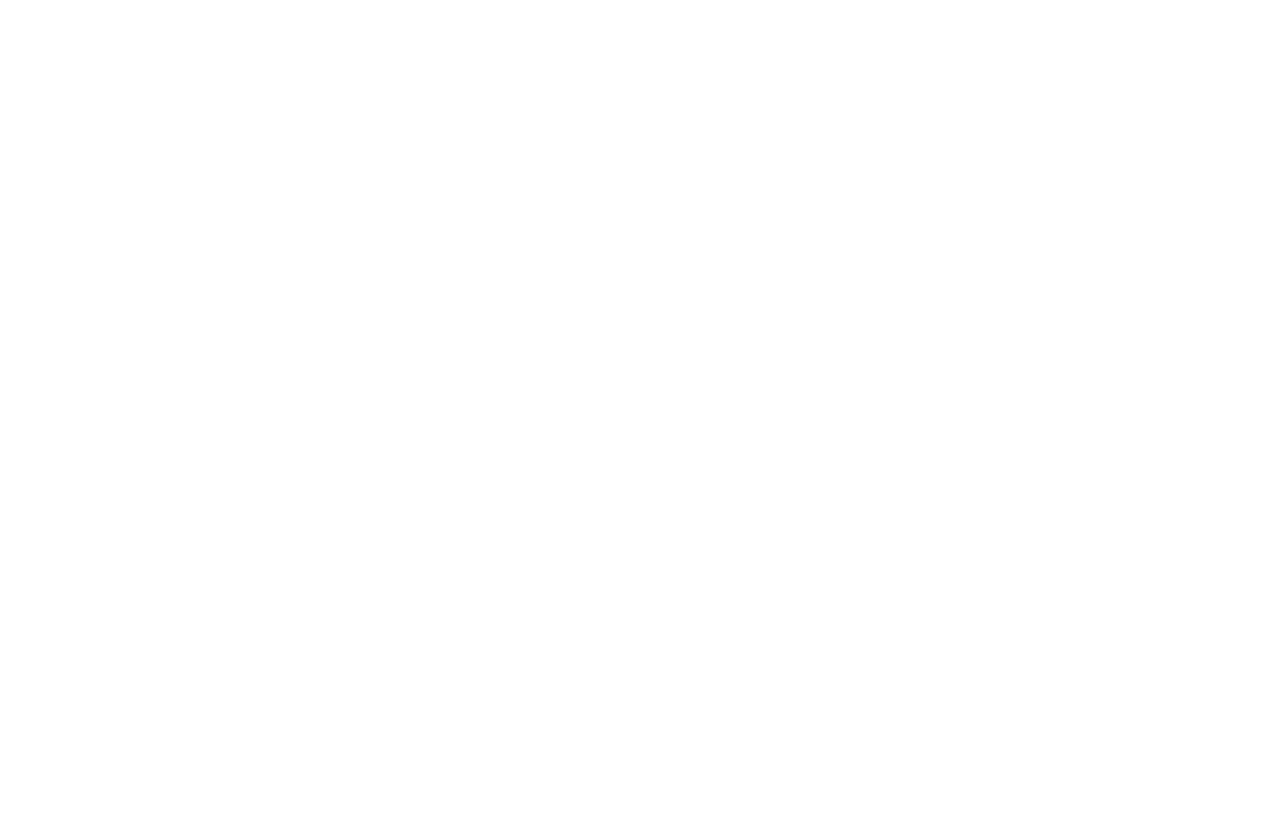
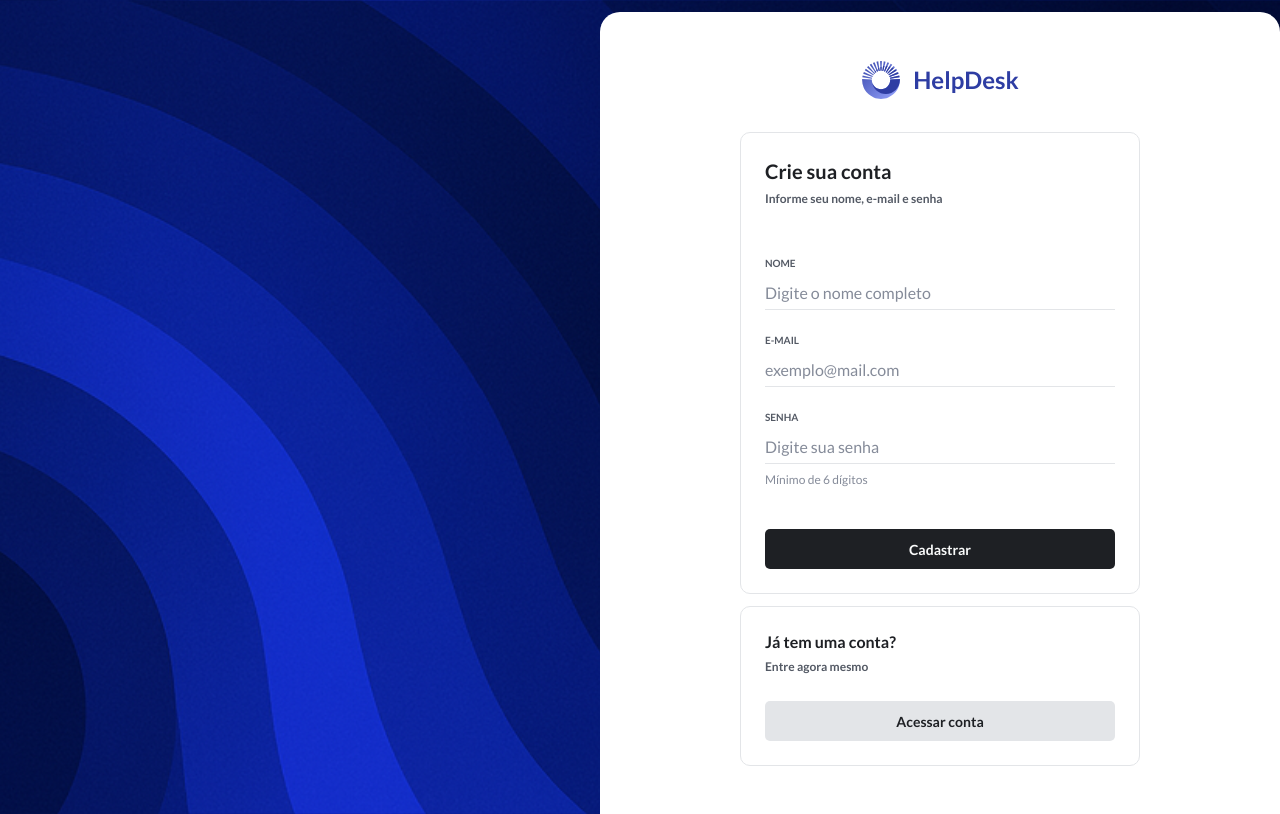
Before and after one commit to guithr/helpdesk-fullstack, a React (Vite) app: page /signup in a window 1280 px wide. Before the commit this address had no page. Built offline with nearby package versions, Linux system fonts and the light colour scheme.

Commit message:
feat: criação das páginas de SignIn e SignUp e também foi feito o AuthLayout

```diff
--- a/package.json
+++ b/package.json
@@ -13,6 +13,7 @@
     "react": "^19.1.1",
     "react-dom": "^19.1.1",
     "react-router": "^7.8.2",
+    "react-router-dom": "6.28.0",
     "tailwind-merge": "^3.3.1",
     "tailwind-variants": "^3.1.1",
     "tailwindcss": "^4.1.13"
--- a/src/App.tsx
+++ b/src/App.tsx
@@ -1,12 +1,5 @@
-import { BrowserRouter, Route, Routes } from "react-router";
-import PageComponents from "./pages/page-components";
+import { Routes } from "./routes";
 
 export function App() {
-  return (
-    <BrowserRouter>
-      <Routes>
-        <Route path="/componentes" element={<PageComponents />} />
-      </Routes>
-    </BrowserRouter>
-  );
+  return <Routes />;
 }
--- a/src/components/ui/button.tsx
+++ b/src/components/ui/button.tsx
@@ -6,6 +6,7 @@
 export const buttonVariants = tv({
   base: `
     flex items-center justify-center gap-2
+    font-bold
     transition group
     cursor-pointer
     border-none rounded-[5px]
--- /dev/null
+++ b/src/layouts/AuthLayout.tsx
@@ -0,0 +1,33 @@
+import { Outlet } from "react-router-dom";
+import bgLogin from "../assets/images/bg-login.png";
+import logoDark from "../assets/logos/Logo_IconDark.svg";
+import Text from "../components/ui/text";
+
+export function AuthLayout() {
+  return (
+    <div
+      className="min-h-screen flex items-center bg-cover bg-center justify-center md:justify-end"
+      style={{ backgroundImage: `url(${bgLogin})` }}
+    >
+      <div
+        className={`
+          min-h-screen
+         bg-white
+          w-full md:w-auto
+          rounded-t-[20px] md:rounded-tl-[20px]
+          mt-8 md:mt-3
+          px-6 py-8 md:px-[140px] md:py-12
+          `}
+      >
+        <div className="flex justify-center items-center gap-3 mb-6 md:mb-8">
+          <img src={logoDark} alt="Logo da empresa" className="w-10 h-10" />
+          <Text variant="text-xl" className="text-blue-dark">
+            HelpDesk
+          </Text>
+        </div>
+
+        <Outlet />
+      </div>
+    </div>
+  );
+}
--- /dev/null
+++ b/src/pages/Auth/SignIn copy.tsx
@@ -0,0 +1,74 @@
+import bgLogin from "../../assets/images/bg-login.png";
+import logoDark from "../../assets/logos/Logo_IconDark.svg";
+import Button from "../../components/ui/button";
+import Card from "../../components/ui/card";
+import Input from "../../components/ui/input";
+import Text from "../../components/ui/text";
+
+export function SignInCopy() {
+  return (
+    <div
+      className="min-h-screen flex items-center bg-cover bg-center justify-center md:justify-end"
+      style={{ backgroundImage: `url(${bgLogin})` }}
+    >
+      <div
+        className={`
+          min-h-screen
+         bg-white
+          w-full md:w-auto
+          rounded-t-[10px] md:rounded-tl-[10px]
+          mt-8 md:mt-3
+          px-6 py-8 md:px-[140px] md:py-12
+          `}
+      >
+        <div className="flex justify-center items-center gap-3 mb-6 md:mb-8">
+          <img src={logoDark} alt="Logo da empresa" className="w-10 h-10" />
+          <Text variant="text-xl" className="text-blue-dark">
+            HelpDesk
+          </Text>
+        </div>
+
+        <div className="max-w-[342px] md:min-w-[400px] mx-auto">
+          <Card>
+            <Text variant="text-lg" className="text-gray-200" as="h2">
+              Acesse o portal
+            </Text>
+            <Text variant="text-xs-bold" className="text-gray-300">
+              Entre usando seu e-mail e senha cadastrados
+            </Text>
+            <form className="w-full">
+              <div className="space-y-4 my-10">
+                <Input
+                  label="E-mail"
+                  placeholder="exemplo@mail.com"
+                  type="email"
+                />
+                <Input
+                  label="Senha"
+                  placeholder="Digite sua senha"
+                  type="password"
+                />
+              </div>
+              <Button className="w-full">
+                <Text variant="text-sm-bold">Entrar</Text>
+              </Button>
+            </form>
+          </Card>
+
+          {/* Card de Cadastro */}
+          <Card className="mt-3">
+            <Text variant="heading-md-bold" className="text-gray-200" as="h3">
+              Ainda não tem uma conta?
+            </Text>
+            <Text variant="text-xs-bold" className="text-gray-300">
+              Cadastre agora mesmo
+            </Text>
+            <Button variant="secondary" className="w-full mt-5 md:mt-6">
+              <Text variant="text-sm-bold">Criar conta</Text>
+            </Button>
+          </Card>
+        </div>
+      </div>
+    </div>
+  );
+}
--- /dev/null
+++ b/src/pages/Auth/SignIn.tsx
@@ -0,0 +1,63 @@
+import { Link } from "react-router-dom";
+import { useState } from "react";
+import Button from "../../components/ui/button";
+import Card from "../../components/ui/card";
+import Input from "../../components/ui/input";
+import Text from "../../components/ui/text";
+export function SignIn() {
+  const [email, setEmail] = useState("");
+  const [password, setPassword] = useState("");
+
+  function onSubmit(e: React.FormEvent) {
+    e.preventDefault();
+    console.log(email, password)
+  }
+  return (
+    <div className="max-w-[342px] md:min-w-[400px] mx-auto">
+      <Card>
+        <Text variant="text-lg" className="text-gray-200" as="h2">
+          Acesse o portal
+        </Text>
+        <Text variant="text-xs-bold" className="text-gray-300">
+          Entre usando seu e-mail e senha cadastrados
+        </Text>
+        <form onSubmit={onSubmit} className="w-full">
+          <div className="space-y-4 my-10">
+            <Input
+              label="E-mail"
+              placeholder="exemplo@mail.com"
+              type="email"
+              required
+              onChange={(e) => setEmail(e.target.value)}
+            />
+            <Input
+              label="Senha"
+              placeholder="Digite sua senha"
+              type="password"
+              required
+              onChange={(e) => setPassword(e.target.value)}
+            />
+          </div>
+          <Button type="submit" className="w-full">
+            <Text variant="text-sm-bold">Entrar</Text>
+          </Button>
+        </form>
+      </Card>
+
+      {/* Card de Cadastro */}
+      <Card className="mt-3">
+        <Text variant="heading-md-bold" className="text-gray-200" as="h3">
+          Ainda não tem uma conta?
+        </Text>
+        <Text variant="text-xs-bold" className="text-gray-300">
+          Cadastre agora mesmo
+        </Text>
+        <Link to="/signup">
+          <Button variant="secondary" className="w-full mt-5 md:mt-6">
+            <Text variant="text-sm-bold">Criar conta</Text>
+          </Button>
+        </Link>
+      </Card>
+    </div>
+  );
+}
--- /dev/null
+++ b/src/pages/Auth/SignUp.tsx
@@ -0,0 +1,70 @@
+import React, { useState } from "react";
+import { Link } from "react-router-dom";
+import Button from "../../components/ui/button";
+import Card from "../../components/ui/card";
+import Input from "../../components/ui/input";
+import Text from "../../components/ui/text";
+export function SignUp() {
+  const [nome, setNome] = useState("");
+  const [email, setEmail] = useState("");
+  const [password, setPassword] = useState("");
+  function onSubmit(e: React.FormEvent) {
+    e.preventDefault();
+    console.log(nome, email, password);
+  }
+  return (
+    <div className="max-w-[342px] md:min-w-[400px] mx-auto">
+      <Card>
+        <Text variant="text-lg" className="text-gray-200" as="h2">
+          Crie sua conta
+        </Text>
+        <Text variant="text-xs-bold" className="text-gray-300">
+          Informe seu nome, e-mail e senha
+        </Text>
+        <form onSubmit={onSubmit} className="w-full">
+          <div className="space-y-4 my-10">
+            <Input
+              label="Nome"
+              placeholder="Digite o nome completo"
+              required
+              onChange={(e) => setNome(e.target.value)}
+            />
+            <Input
+              label="E-mail"
+              placeholder="exemplo@mail.com"
+              type="email"
+              required
+              onChange={(e) => setEmail(e.target.value)}
+            />
+            <Input
+              label="Senha"
+              placeholder="Digite sua senha"
+              helperText="Mínimo de 6 dígitos"
+              type="password"
+              required
+              onChange={(e) => setPassword(e.target.value)}
+            />
+          </div>
+          <Button className="w-full" type="submit">
+            <Text variant="text-sm-bold">Cadastrar</Text>
+          </Button>
+        </form>
+      </Card>
+
+      {/* Card de Cadastro */}
+      <Card className="mt-3">
+        <Text variant="heading-md-bold" className="text-gray-200" as="h3">
+          Já tem uma conta?
+        </Text>
+        <Text variant="text-xs-bold" className="text-gray-300">
+          Entre agora mesmo
+        </Text>
+        <Link to="/">
+          <Button variant="secondary" className="w-full mt-5 md:mt-6">
+            <Text variant="text-sm-bold">Acessar conta</Text>
+          </Button>
+        </Link>
+      </Card>
+    </div>
+  );
+}
--- /dev/null
+++ b/src/routes/auth-routes.tsx
@@ -0,0 +1,15 @@
+import { Route, Routes } from "react-router-dom";
+import { AuthLayout } from "../layouts/AuthLayout";
+import { SignIn } from "../pages/Auth/SignIn";
+import { SignUp } from "../pages/Auth/SignUp";
+
+export function AuthRoutes() {
+  return (
+    <Routes>
+      <Route path="/" element={<AuthLayout />}>
+        <Route index path="signin" element={<SignIn />} />
+        <Route path="signup" element={<SignUp />} />
+      </Route>
+    </Routes>
+  );
+}
--- /dev/null
+++ b/src/routes/index.tsx
@@ -0,0 +1,10 @@
+import { BrowserRouter } from "react-router-dom";
+import { AuthRoutes } from "./auth-routes";
+
+export function Routes() {
+  return (
+    <BrowserRouter>
+      <AuthRoutes />
+    </BrowserRouter>
+  );
+}
```
Also changed, not shown: src/assets/images/bg-login.png (renamed from src/assets/images/image.png), 1 other file (tests, documents, lock files or other folders).
